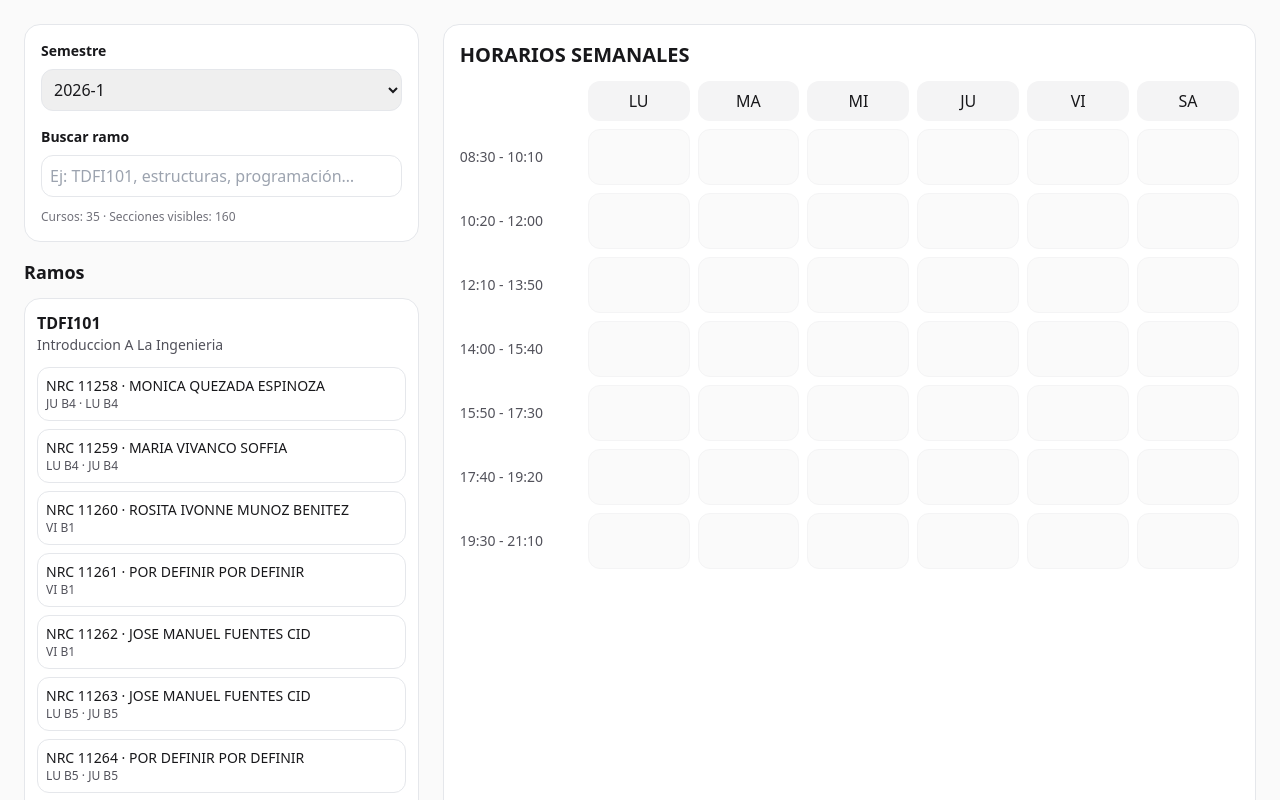
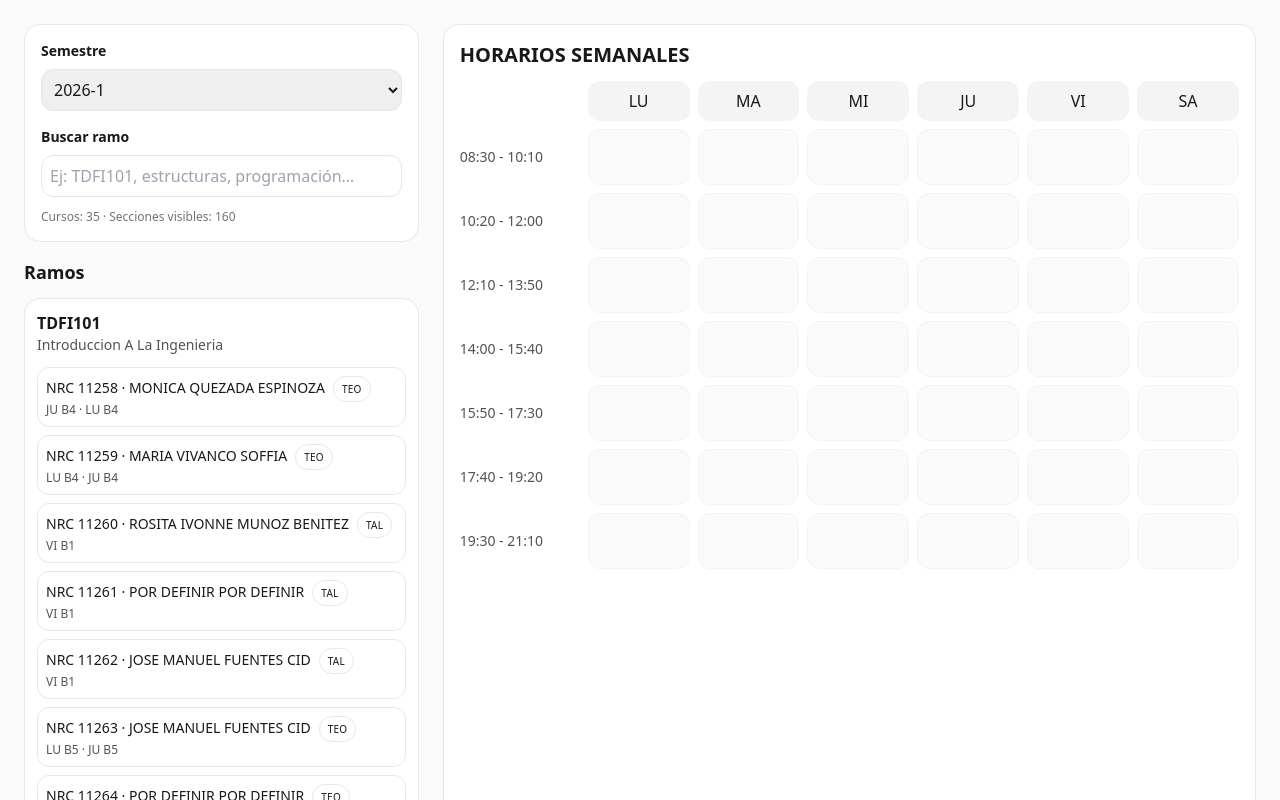
Before and after one commit to Mayzkl/unab-horarios, a Next.js app: page / in a window 1280 px wide. Shown: the top 800 px of the page. Built offline with nearby package versions, Linux system fonts and the light colour scheme.

Commit message:
Color-code schedule and label activity types

```diff
--- a/src/app/api/import/unab/route.ts
+++ b/src/app/api/import/unab/route.ts
@@ -6,7 +6,7 @@ import { spawn } from "child_process";
 
 export const runtime = "nodejs"; // importante (no edge)
 
-function runPythonParser(pdfPath: string): Promise<any> {
+function runPythonParser(pdfPath: string): Promise<unknown> {
   return new Promise((resolve, reject) => {
     const scriptPath = path.join(
       process.cwd(),
--- a/src/components/AppShell.tsx
+++ b/src/components/AppShell.tsx
@@ -2,9 +2,17 @@
 
 import { useEffect, useMemo, useState } from "react";
 import { Course, Section } from "@/types/schedule";
-import { buildOccupancy, findConflict, formatSlot } from "@/lib/scheduleLogic";
 import CourseSidebar from "@/components/CourseSidebar";
 import ScheduleGrid from "@/components/ScheduleGrid";
+
+function colorFromString(input: string) {
+  let hash = 0;
+  for (let i = 0; i < input.length; i += 1) {
+    hash = input.charCodeAt(i) + ((hash << 5) - hash);
+  }
+  const hue = Math.abs(hash) % 360;
+  return `hsl(${hue} 65% 40%)`;
+}
 
 type NormalizedData = {
   semesters: Record<string, { courseCount: number; sectionCount: number }>;
@@ -17,10 +25,8 @@ export default function AppShell() {
   const [semester, setSemester] = useState<string>("");
   const [query, setQuery] = useState<string>("");
   const [hoveredSectionId, setHoveredSectionId] = useState<string | null>(null);
-  const [highlightSlot, setHighlightSlot] = useState<string | null>(null);
 
   // Estado para manejar las secciones seleccionadas
-  // Cambiar a un arreglo en vez de una cadena de texto para almacenar múltiples selecciones
   const [selectedByCourse, setSelectedByCourse] = useState<Record<string, string[]>>({});
 
 
@@ -52,15 +58,27 @@ export default function AppShell() {
   }, [data, semester, query]);
 
   // Filtra las secciones solo de los cursos visibles
-  const sections = useMemo(() => {
+  const visibleSections = useMemo(() => {
     if (!data) return [];
     const visibleCourseIds = new Set(courses.map(c => c.id));
     return data.sections.filter((section) => visibleCourseIds.has(section.courseId));
   }, [data, courses]);
 
   const sectionsById = useMemo(() => {
-    return Object.fromEntries(sections.map((s) => [s.id, s]));
-  }, [sections]);
+    return Object.fromEntries((data?.sections ?? []).map((s) => [s.id, s]));
+  }, [data]);
+
+  const coursesById = useMemo(() => {
+    return Object.fromEntries((data?.courses ?? []).map((c) => [c.id, c]));
+  }, [data]);
+
+  const courseColors = useMemo(() => {
+    const colors: Record<string, string> = {};
+    for (const course of data?.courses ?? []) {
+      colors[course.id] = colorFromString(course.id);
+    }
+    return colors;
+  }, [data]);
 
   // Obtener solo los IDs de las secciones seleccionadas
   const selectedSectionIds = useMemo(() => {
@@ -69,18 +87,37 @@ export default function AppShell() {
 
   function onSelectSection(courseId: string, sectionId: string) {
     setSelectedByCourse((prev) => {
-      const selectedSections = prev[courseId] || [];
+      const section = sectionsById[sectionId];
+      if (!section) return prev;
 
-      // Si la sección ya está seleccionada, la eliminamos
-      if (selectedSections.includes(sectionId)) {
-        return {
-          ...prev,
-          [courseId]: selectedSections.filter((id) => id !== sectionId),
-        };
+      const currentSelections = prev[courseId] ?? [];
+      const isAlreadySelected = currentSelections.includes(sectionId);
+
+      // Si se vuelve a hacer click, deseleccionamos solo esa sección.
+      if (isAlreadySelected) {
+        const remaining = currentSelections.filter((id) => id !== sectionId);
+        const next = { ...prev };
+        if (remaining.length === 0) {
+          delete next[courseId];
+        } else {
+          next[courseId] = remaining;
+        }
+        return next;
       }
 
-      // Si no está seleccionada, la agregamos
-      return { ...prev, [courseId]: [...selectedSections, sectionId] };
+      // Asegurar máximo 1 sección por tipo de actividad (TEO/TAL, etc.) dentro del mismo ramo.
+      const filteredByActivity = currentSelections.filter((id) => {
+        const existing = sectionsById[id];
+        if (!existing) return true;
+        return existing.activityType !== section.activityType;
+      });
+
+      const nextSelections = [...filteredByActivity, sectionId];
+
+      return {
+        ...prev,
+        [courseId]: nextSelections,
+      };
     });
   }
 
@@ -120,13 +157,13 @@ export default function AppShell() {
             />
 
             <div className="text-xs text-zinc-500 mt-3">
-              Cursos: {courses.length} · Secciones visibles: {sections.length}
+              Cursos: {courses.length} · Secciones visibles: {visibleSections.length}
             </div>
           </div>
 
           <CourseSidebar
             courses={courses}
-            sections={sections}
+            sections={visibleSections}
             selectedSectionByCourse={selectedByCourse}
             onHoverSection={setHoveredSectionId}
             onSelectSection={onSelectSection}
@@ -135,11 +172,11 @@ export default function AppShell() {
 
         <main className="col-span-12 lg:col-span-8 bg-white rounded-2xl p-4 border">
           <ScheduleGrid
-            courses={courses}
             sectionsById={sectionsById}
+            coursesById={coursesById}
+            courseColors={courseColors}
             selectedSectionIds={selectedSectionIds}
             previewSectionId={hoveredSectionId}
-            highlightSlot={highlightSlot}
           />
         </main>
       </div>
--- a/src/components/CourseSidebar.tsx
+++ b/src/components/CourseSidebar.tsx
@@ -3,7 +3,7 @@ import { Course, Section } from "@/types/schedule";
 type Props = {
   courses: Course[];
   sections: Section[];
-  selectedSectionByCourse: Record<string, string | string[]>;
+  selectedSectionByCourse: Record<string, string[]>;
   onHoverSection: (sectionId: string | null) => void;
   onSelectSection: (courseId: string, sectionId: string) => void;
 };
@@ -31,24 +31,32 @@ export default function CourseSidebar({
                   <div className="font-semibold">{c.code}</div>
                   <div className="text-sm text-zinc-600">{c.name}</div>
                 </div>
-                {selected && (
+                {selected?.length ? (
                   <span className="text-xs bg-zinc-900 text-white px-2 py-1 rounded-full">
                     seleccionado
                   </span>
-                )}
+                ) : null}
               </div>
 
               <div className="mt-3 space-y-2">
                 {opts.map((s) => (
                   <button
                     key={s.id}
-                    className="w-full text-left rounded-xl border p-2 hover:bg-zinc-50"
+                    className={[
+                      "w-full text-left rounded-xl border p-2 transition",
+                      selected?.includes(s.id)
+                        ? "bg-emerald-50 border-emerald-400 text-emerald-900"
+                        : "hover:bg-zinc-50",
+                    ].join(" ")}
                     onMouseEnter={() => onHoverSection(s.id)}
                     onMouseLeave={() => onHoverSection(null)}
                     onClick={() => onSelectSection(c.id, s.id)}
                   >
                     <div className="text-sm font-medium">
                       NRC {s.nrc} {s.professor ? `· ${s.professor}` : ""}
+                      <span className="ml-2 inline-flex items-center rounded-full border px-2 py-0.5 text-[10px] uppercase tracking-wide">
+                        {s.activityType || "SECCIÓN"}
+                      </span>
                     </div>
                     <div className="text-xs text-zinc-600">
                       {s.meetings
--- a/src/components/ScheduleGrid.tsx
+++ b/src/components/ScheduleGrid.tsx
@@ -2,8 +2,9 @@ import { DAYS, BLOCKS } from "@/lib/unabBlocks";
 import { Day, BlockIndex, Section, Course } from "@/types/schedule";
 
 type Props = {
-  courses: Course[];
   sectionsById: Record<string, Section>;
+  coursesById: Record<string, Course>;
+  courseColors: Record<string, string>;
   selectedSectionIds: string[];
   previewSectionId: string | null;
   highlightSlot?: string | null;
@@ -38,11 +39,12 @@ function hasPreviewConflict(occ: Map<string, string>, preview: Section | null) {
 }
 
 export default function ScheduleGrid({
-  courses,
   sectionsById,
   selectedSectionIds,
   previewSectionId,
   highlightSlot,
+  coursesById,
+  courseColors,
 }: Props) {
   const occ = buildOccupancy(sectionsById, selectedSectionIds);
   const preview = previewSectionId ? sectionsById[previewSectionId] : null;
@@ -74,6 +76,8 @@ export default function ScheduleGrid({
             label={`${blk.start} - ${blk.end}`}
             occ={occ}
             sectionsById={sectionsById}
+            coursesById={coursesById}
+            courseColors={courseColors}
             preview={preview}
             previewConflict={previewConflict}
             highlightSlot={highlightSlot}
@@ -89,6 +93,8 @@ function Row({
   label,
   occ,
   sectionsById,
+  coursesById,
+  courseColors,
   preview,
   previewConflict,
   highlightSlot,
@@ -97,6 +103,8 @@ function Row({
   label: string;
   occ: Map<string, string>;
   sectionsById: Record<string, Section>;
+  coursesById: Record<string, Course>;
+  courseColors: Record<string, string>;
   preview: Section | null;
   previewConflict: boolean;
   highlightSlot?: string | null;
@@ -112,6 +120,8 @@ function Row({
           block={block}
           occ={occ}
           sectionsById={sectionsById}
+          coursesById={coursesById}
+          courseColors={courseColors}
           preview={preview}
           previewConflict={previewConflict}
           highlightSlot={highlightSlot}
@@ -126,6 +136,8 @@ function Cell({
   block,
   occ,
   sectionsById,
+  coursesById,
+  courseColors,
   preview,
   previewConflict,
   highlightSlot,
@@ -134,6 +146,8 @@ function Cell({
   block: BlockIndex;
   occ: Map<string, string>;
   sectionsById: Record<string, Section>;
+  coursesById: Record<string, Course>;
+  courseColors: Record<string, string>;
   preview: Section | null;
   previewConflict: boolean;
   highlightSlot?: string | null;
@@ -144,6 +158,9 @@ function Cell({
 
   const sid = occ.get(key);
   const occupied = sid ? sectionsById[sid] : null;
+  const course = occupied ? coursesById[occupied.courseId] : null;
+  const courseColor = occupied ? courseColors[occupied.courseId] ?? "#0f172a" : undefined;
+  const shortName = course?.code ?? occupied?.courseId ?? "";
 
   const previewCovers =
     preview?.meetings.some((m) => m.day === day && m.blocks.includes(block)) ??
@@ -157,9 +174,21 @@ function Cell({
       ].join(" ")}
     >
       {occupied && (
-        <div className="absolute inset-1 rounded-lg bg-zinc-900 text-white text-xs p-2">
-          <div className="font-semibold">{occupied.courseId}</div>
+        <div
+          className="absolute inset-1 rounded-lg text-white text-xs p-2"
+          style={{
+            backgroundColor: courseColor,
+            borderColor: courseColor,
+            borderWidth: 1,
+          }}
+        >
+          <div className="font-semibold">{shortName}</div>
           <div className="opacity-80">NRC {occupied.nrc}</div>
+          {occupied.activityType ? (
+            <div className="opacity-80 uppercase text-[10px] tracking-wide">
+              {occupied.activityType}
+            </div>
+          ) : null}
         </div>
       )}
 
```
